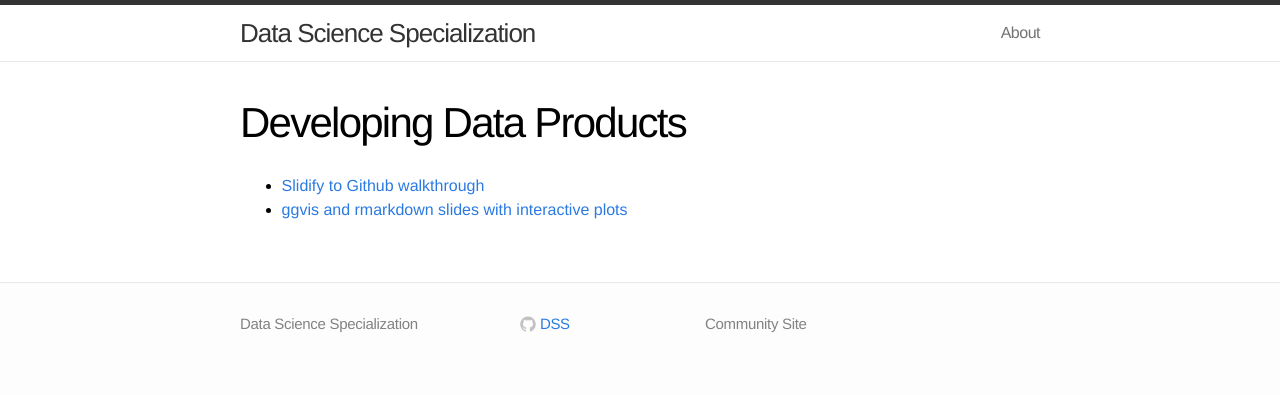
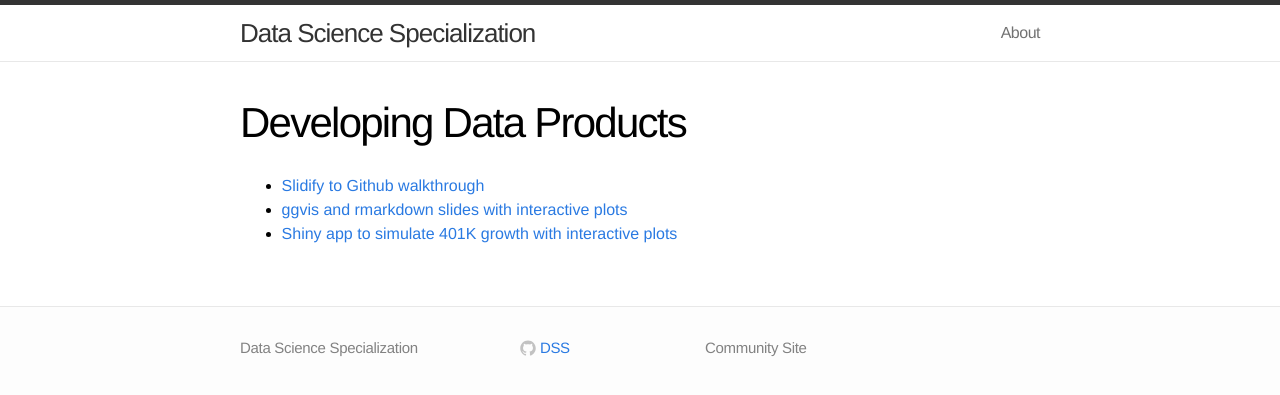
Before and after one commit to DataScienceSpecialization/DataScienceSpecialization.github.io, a Jekyll site: the page built from ddp.md, in a window 1280 px wide. Shown: the top 395 px of the page. Built offline with Jekyll 4.4.1, drawn with Linux system fonts in a browser that asks for light colours.

Commit message:
Added link to Shiny 401K simulator

```diff
--- a/ddp.md
+++ b/ddp.md
@@ -6,3 +6,4 @@ permalink: /ddp/
 
 - [Slidify to Github walkthrough](http://rpubs.com/thoughtfulbloke/25103)
 - [ggvis and rmarkdown slides with interactive plots](http://qua.st/ggvis-shiny-html5-slides/)
+- [Shiny app to simulate 401K growth with interactive plots](http://www.mephistosoftware.com/shiny/401k_simulator/)
```
